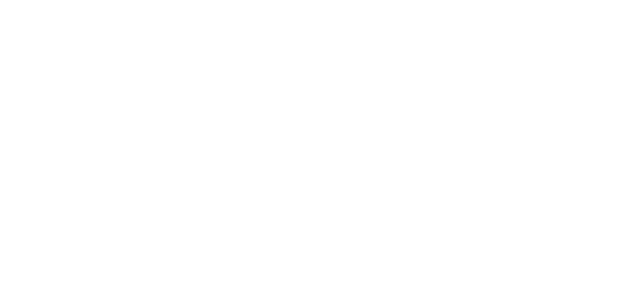
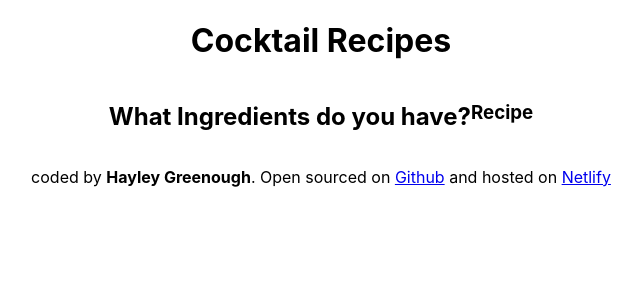
Before and after one commit to greenough-h/cocktail-ai, a React (Create React App) app: page / in a window 1280 px wide. Shown: the top 300 px of the page, without its empty margins (319-961 px from the left). Built offline with nearby package versions, Linux system fonts and the light colour scheme.

Commit message:
initial basic html file framework

```diff
--- a/src/App.css
+++ b/src/App.css
@@ -2,37 +2,7 @@
   text-align: center;
 }
 
-.App-logo {
-  height: 40vmin;
-  pointer-events: none;
+.main {
+  display: flex;
+  justify-content: center;
 }
-
-@media (prefers-reduced-motion: no-preference) {
-  .App-logo {
-    animation: App-logo-spin infinite 20s linear;
-  }
-}
-
-.App-header {
-  background-color: #282c34;
-  min-height: 100vh;
-  display: flex;
-  flex-direction: column;
-  align-items: center;
-  justify-content: center;
-  font-size: calc(10px + 2vmin);
-  color: white;
-}
-
-.App-link {
-  color: #61dafb;
-}
-
-@keyframes App-logo-spin {
-  from {
-    transform: rotate(0deg);
-  }
-  to {
-    transform: rotate(360deg);
-  }
-}
--- a/src/App.js
+++ b/src/App.js
@@ -1,7 +1,19 @@
 import "./App.css";
+import IngredientsBlock from "./components/IngredientsBlock";
+import RecipeBlock from "./components/RecipeBlock";
+import Footer from "./components/Footer";
 
 function App() {
-  return <div className="App"></div>;
+  return (
+    <div className="App">
+      <h1>Cocktail Recipes</h1>
+      <div className="main container">
+        <IngredientsBlock />
+        <RecipeBlock />
+      </div>
+      <Footer />
+    </div>
+  );
 }
 
 export default App;
--- /dev/null
+++ b/src/components/Footer.jsx
@@ -0,0 +1,10 @@
+import React from "react";
+
+export default function Footer() {
+  return (
+    <p>
+      coded by <strong>Hayley Greenough</strong>. Open sourced on{" "}
+      <a href="/">Github</a> and hosted on <a href="/">Netlify</a>
+    </p>
+  );
+}
--- /dev/null
+++ b/src/components/IngredientsBlock.jsx
@@ -0,0 +1,9 @@
+import React from "react";
+
+export default function IngredientsBlock() {
+  return (
+    <div className="container">
+      <h2>What Ingredients do you have?</h2>
+    </div>
+  );
+}
--- /dev/null
+++ b/src/components/RecipeBlock.jsx
@@ -0,0 +1,9 @@
+import React from "react";
+
+export default function RecipeBlock() {
+  return (
+    <div className="container">
+      <h3>Recipe</h3>
+    </div>
+  );
+}
```
